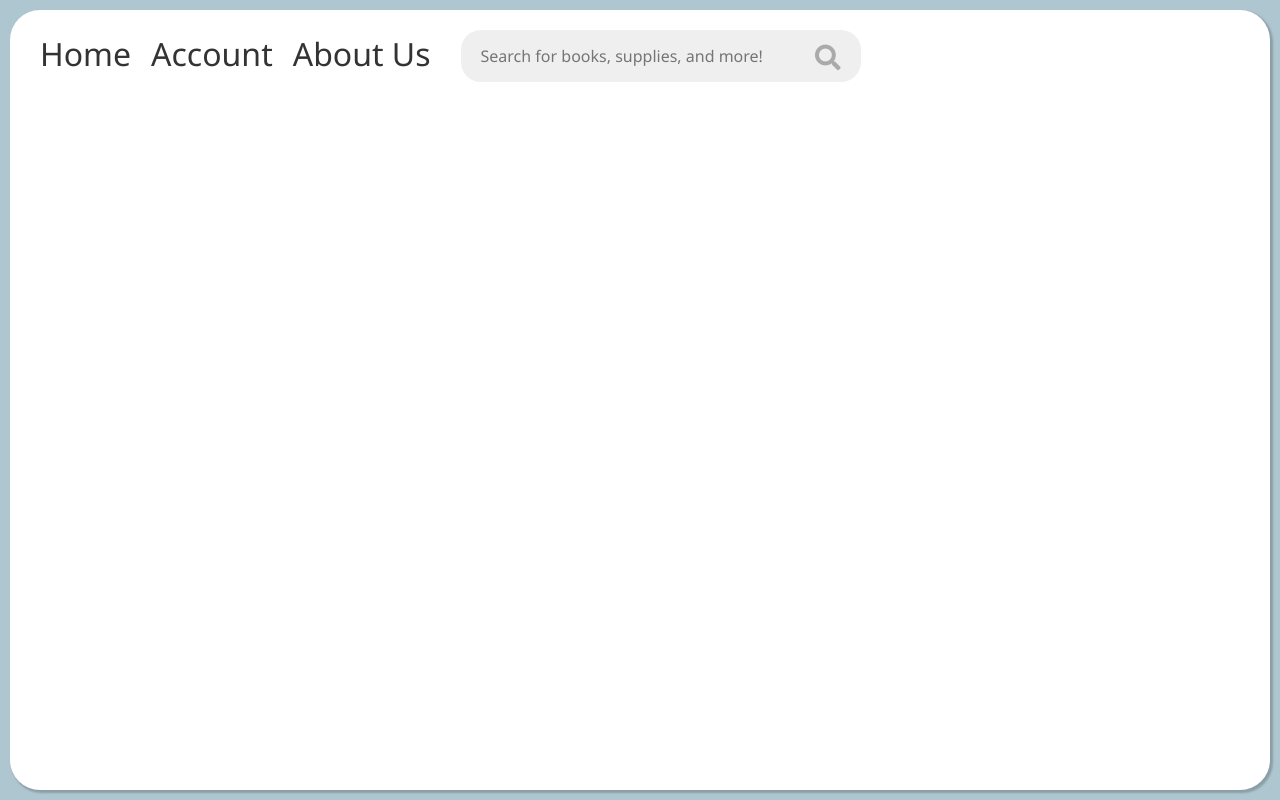
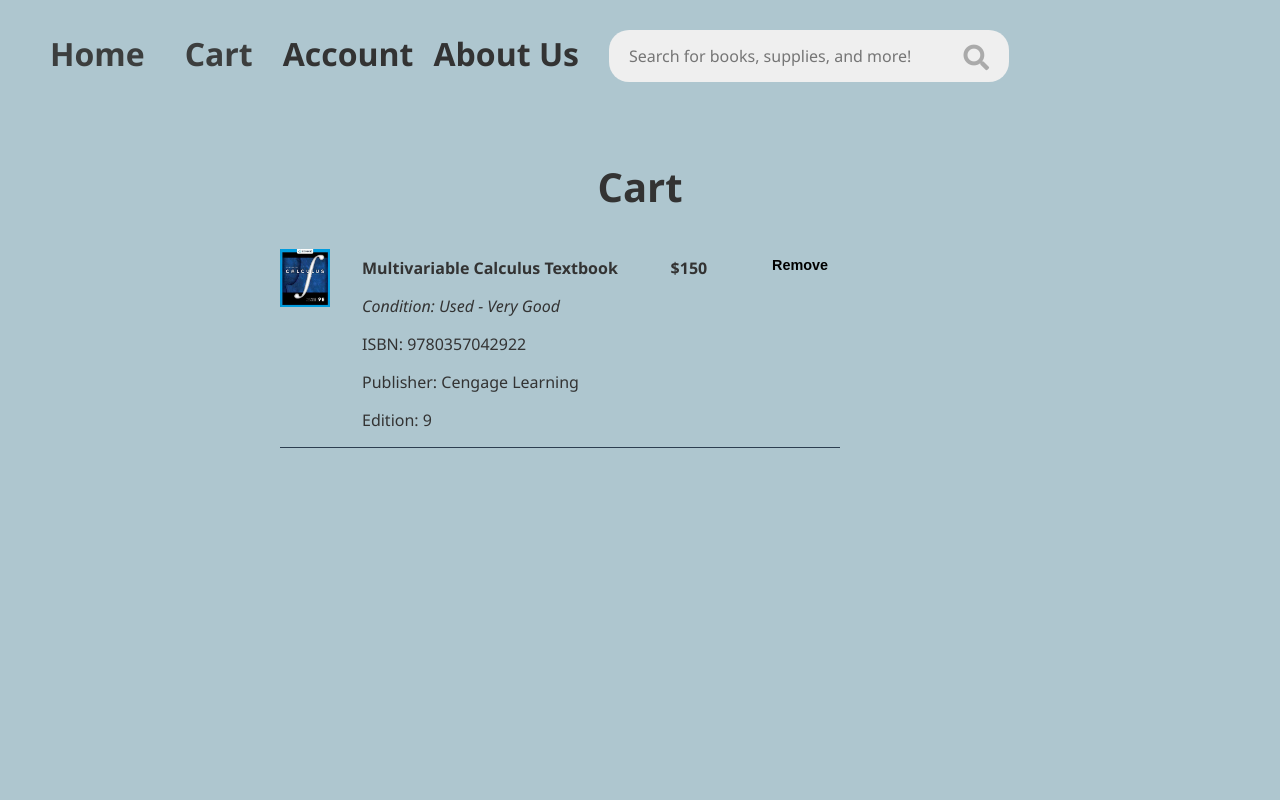
Before and after one commit to LoveishSarolia/rebooks, a Vue app: page /cart in a window 1280 px wide. Built offline with nearby package versions, Linux system fonts and the light colour scheme.

Commit message:
Created product page, fixed links, added basic cart functionality, fixed errors, made navigation smoother

```diff
--- a/package.json
+++ b/package.json
@@ -10,7 +10,8 @@
   "dependencies": {
     "core-js": "^3.6.5",
     "vue": "^2.6.11",
-    "vue-router": "^3.3.4"
+    "vue-router": "^3.3.4",
+    "vuex": "^3.4.0"
   },
   "devDependencies": {
     "@vue/cli-plugin-babel": "~4.4.0",
--- a/src/App.vue
+++ b/src/App.vue
@@ -59,14 +59,14 @@ body {
   height: calc(100vh - 20px);
   padding: 10px;
   color: #333;
-  overflow: hidden;
+  overflow: auto;
 }
 .top-bar {
   display: flex;
   width: 100%;
 }
 #navigation-icon {
-  padding: 10px 10px 20px;
+  padding: 10px 10px 10px;
   margin-right: 10px;
   cursor: pointer;
   i {
@@ -79,9 +79,7 @@ body {
   width: calc(100% - 60px);
   height: calc(100vh - 60px);
   padding: 20px;
-  background-color: #fff;
-  border-radius: 30px;
-  box-shadow: 2px 2px 2px 1px rgba(0, 0, 0, 0.2);
+  background-color: #aec6cf;
   transition: 1s transform cubic-bezier(0,.12,.14,1);
 }
 .open {
--- /dev/null
+++ b/src/components/Cart.vue
@@ -0,0 +1,72 @@
+<template>
+  <div class="wrapper">
+    <h1>Cart</h1>
+    <ul class="cart-contents">
+      <li class="flex-col cart-contents__item" v-for="item in cart" :key="item">
+        <img :src="imagePath(item)" class="thumbnail" alt="">
+        <div class="flex-col cart-contents__item-extras">
+          <div>
+            <p><b>{{ item.name }}</b></p>
+            <p><em>Condition: {{ item.details.condition }}</em></p>
+            <p>ISBN: {{ item.isbn }}</p>
+            <p>Publisher: {{ item.details.publisher }}</p>
+            <p>Edition: {{ item.details.edition }}</p>
+          </div>
+          <p><b>${{ item.price }}</b></p>
+          <button @click="removeFromCart(item.isbn)"
+          class="button cart-contents__button-remove">
+          Remove
+          </button>
+        </div>
+      </li>
+    </ul>
+  </div>
+</template>
+
+<script>
+export default {
+  name: 'cart',
+  computed: {
+    cart() {
+      return this.$store.getters.cart
+    }
+  },
+  methods: {
+    imagePath(product) {
+      let img = require(`../assets/img/products/${product.image}`);
+      return img
+    },
+    removeFromCart(productID) {
+      this.$store.dispatch('removeFromCart', productID)
+    }
+  }
+};
+</script>
+
+<style>
+.cart-contents {
+  width: 70%;
+  @media only screen and (max-width: 832px) {
+    width: 100%;
+  }
+}
+.cart-contents__item {
+  width: 100%;
+  border-bottom: 1px solid #2c3e50;
+}
+.cart-contents__item-extras {
+  flex: 2;
+  justify-content: space-between;
+  margin-left: 2rem;
+}
+.cart-contents__button-remove {
+  margin-top: 0.5rem;
+  &:hover {
+    color: red;
+  }
+}
+.thumbnail{
+  max-width: 50px;
+  margin-top: 0.5rem;
+}
+</style>
--- a/src/components/Home.vue
+++ b/src/components/Home.vue
@@ -1,13 +1,14 @@
 <template>
     <section class="wrapper">
+      <h1>Rebooks</h1>
       <h2>Shop for Textbooks</h2>
       <ul class="featured-items">
-        <li v-for="product in products" :key="product.id" class="featured-items__item">
-          <router-link :to="productLink(product)">
+        <li v-for="product in products" :key="product.isbn" class="featured-items__item">
+          <router-link :to="{name: 'product', params: {isbn: product.isbn}}">
             <img class="product-image" :src="imagePath(product)" alt="">
             <p class="product-title">{{ product.name }}</p>
+          </router-link>
             <p><em>${{ product.price }}</em></p>
-          </router-link>
         </li>
       </ul>
     </section>
@@ -15,12 +16,12 @@
 
 
 <script>
-import productData from "../extra/products.js";
+import productData from "../store.js";
 export default {
   name: 'home',
   data() {
     return {
-      products: productData.state.products,
+      products: productData.state.products
     }
   },
   methods: {
@@ -29,22 +30,28 @@ export default {
       return link
     },
     imagePath(product) {
-      console.log('>product>!!!!!!!!!',product);
-      let photo = require(`../assets/img/products/${product.image[0]}`);
-      console.log('>>>>>>>>>>>>>>>>>>>>>>>>>>>>>>>>>', photo);
-      return photo
+      let img = require(`../assets/img/products/${product.image}`);
+      return img
     }
   }
 };
 </script>
 
 <style lang="scss">
+h1 {
+  text-align: center;
+  font-size: 250%;
+}
+h2 {
+  text-align: center;
+  font-size: 150%;
+}
 .wrapper {
   max-width: 800px;
   margin: 0 auto;
   @media only screen and (max-width: 832px) {
     max-width: 100%;
-    padding: 1rem;
+    padding: 0.25rem;
     text-align: center;
   }
 }
--- a/src/components/Navigation.vue
+++ b/src/components/Navigation.vue
@@ -1,7 +1,8 @@
 <template>
   <div id="navigation">
     <ul>
-      <li>Home</li>
+      <li><router-link class="navLink" to='/'>Home</router-link></li>
+      <li><router-link class="navLink" to='/cart'>Cart</router-link></li>
       <li>Account</li>
       <li>About Us</li>
     </ul>
@@ -12,9 +13,7 @@
   </div>
 </template>
 
-<script>
-export default {};
-</script>
+<script/>
 
 <style lang="scss" scoped>
 #navigation {
@@ -28,10 +27,11 @@ export default {};
     margin: 0 20px 0 0;
     li {
       font-size: 2rem;
+      font-weight: bold;
       padding: 2px 10px;
       cursor: pointer;
       &:hover {
-        color: #aec6cf;
+        color: #efefef;
       }
     }
   }
@@ -60,4 +60,16 @@ export default {};
     }
   }
 }
+.navLink {
+  font-size: 2rem;
+  font-weight: bold;
+  padding: 2px 10px;
+  cursor: pointer;
+  &:link, &:visited {
+    color: #3c3e3e;
+  };
+  &:hover {
+    color: #ffffff;
+  };
+}
 </style>
--- a/src/components/NavigationMobile.vue
+++ b/src/components/NavigationMobile.vue
@@ -5,10 +5,10 @@
       <i class="fas fa-search"></i>
     </div>
     <ul>
-      <li>Home</li>
+      <li><router-link class="navLink" to='/'>Home</router-link></li>
+      <li><router-link class="navLink" to='/cart'>Cart</router-link></li>
       <li>Account</li>
-      <li>About Us</li>
-    </ul>
+      <li>About Us</li>    </ul>
     <div class="social-media">
       <i class="fab fa-twitter"></i>
       <i class="fab fa-instagram"></i>
@@ -17,9 +17,7 @@
   </div>
 </template>
 
-<script>
-export default {};
-</script>
+<script/>
 
 <style lang="scss" scoped>
 #navigation-mobile {
@@ -50,18 +48,22 @@ export default {};
       width: 180px;
       padding: 10px 50px 10px 20px;
       margin: 0;
-      border-radius: 20px;
-      background-color: #efefef;
+      border-radius: 10px;
+      background-color: #3c3e3e;
       font-family: "Segoe UI", Tahoma;
       font-size: 1rem;
+      color: #ffffff;
     }
     i {
       position: absolute;
       right: 5px;
-      top: 10px;
+      top: 7px;
       font-size: 1.6rem;
-      color: #aaa;
+      color: #ffffff;
       cursor: pointer;
+    }
+    ::placeholder {
+      color: white;
     }
   }
   .social-media {
@@ -70,9 +72,21 @@ export default {};
     bottom: 20px;
     i {
       margin: 0 20px 0 0;
-      color: #fff;
+      color: #ffffff;
       font-size: 2rem;
     }
   }
 }
+.navLink {
+  font-size: 2rem;
+  font-weight: bold;
+  padding: 2px 10px;
+  cursor: pointer;
+  &:link, &:visited {
+    color: #ffffff;
+  };
+  &:hover {
+    color: #3c3e3e;
+  }
+}
 </style>
--- a/src/components/Product.vue
+++ b/src/components/Product.vue
@@ -1,7 +1,22 @@
 <template>
   <div>
     <section class="wrapper">
-      <h2>{{ product.name }}</h2>
+      <div class="flex-col">
+        <img class="flex-col2" :src="imagePath(product)" alt="">
+        <div class="flex-col2">
+          <h2>{{ product.name }}</h2>
+          <button @click="addToCart" class="button button-color">Add to Cart</button>
+          <p>Price: ${{ product.price }}</p>
+          <p>Condition: {{ product.details.condition }}</p>
+          <p><em>Seller: {{ product.details.seller }}</em></p>
+          <h3>Details</h3>
+          <ul>
+            <li>Publisher: {{ product.details.publisher }}</li>
+            <li>Edition: {{ product.details.edition }}</li>
+            <li v-if="product.details.extraInfo">Additional Information: {{ product.details.extraInfo }}</li>
+          </ul>
+        </div>
+      </div>
     </section>
   </div>
 </template>
@@ -11,11 +26,55 @@ export default {
   name: 'product',
   data() {
     return {
-      product: this.$store.getters.product(this.$route.params.id)
+      product: this.$store.getters.product(this.$route.params.isbn)
+    }
+  },
+  methods: {
+    imagePath(product) {
+      let img = require(`../assets/img/products/${product.image}`);
+      return img
+    },
+    addToCart() {
+      this.$store.dispatch('addToCart', this.$route.params.isbn)
     }
   }
-}
+};
 </script>
 
 <style lang="scss">
+.flex-col {
+  display: flex;
+  align-items: flex-start;
+}
+.flex-col2 {
+  width: 50%;
+  padding: 50px 50px 0 0;
+  text-align: left;
+}
+.button {
+  padding: 0.5rem 0.75rem;
+  border-radius: 3px;
+  border: none;
+  background-color: transparent;
+  font-size: 0.9rem;
+  font-weight: bold;
+  cursor: pointer;
+  transition: all 0.15s ease;
+}
+.button-color {
+  background-color: #2c3e50;
+  color: #ffffff;
+  &:hover, &:focus {
+    background-color:#42b983
+  }
+}
+a {
+    text-decoration: none;
+}
+a:link, a:visited {
+  color: #111;
+}
+a:hover {
+    color: #ffffff;
+}
 </style>
--- a/src/main.js
+++ b/src/main.js
@@ -1,9 +1,11 @@
 import Vue from 'vue'
 import App from './App.vue'
 import VueRouter from 'vue-router'
-
+import store from './store.js'
 import Home from './components/Home.vue';
 import Product from './components/Product.vue';
+import About from './components/About.vue'
+import Cart from './components/Cart.vue'
 
 Vue.config.productionTip = false
 Vue.use(VueRouter)
@@ -14,25 +16,28 @@ const router = new VueRouter({
     {
       path: '/',
       name: 'home',
-      component: Home,
+      component: Home
     },
     {
       path: '/products/:isbn',
       name: 'product',
-      component: Product,
+      component: Product
     },
-    // {
-    //   path: '/about',
-    //   name: 'about',
-    //   // route level code-splitting
-    //   // this generates a separate chunk (about.[hash].js) for this route
-    //   // which is lazy-loaded when the route is visited.
-    //   component: () => import(/* webpackChunkName: "about" */ './components/About.vue'),
-    // },
+    {
+      path: '/cart/',
+      name: 'cart',
+      component: Cart
+    },
+    {
+      path: '/about',
+      name: 'about',
+      component: About
+    }
   ]
 });
 
 new Vue({
   render: h => h(App),
-  router
+  router,
+  store,
 }).$mount('#app')
--- a/src/store.js
+++ b/src/store.js
@@ -5,7 +5,7 @@ Vue.use(Vuex);
 
 export default new Vuex.Store({
   state: {
-    cart: [],
+    cart: [9780357042922],
     products: [
       {
         name: "Organic Chemistry Textbook",
@@ -13,11 +13,13 @@ export default new Vuex.Store({
         price: 75,
         dateAdded: "Fri Jun 19 2020 20:00:00 GMT-0400 (Eastern Daylight Time)",
         category: "Textbooks",
+        quantity: 1,
         details: {
           publisher: "Pearson",
           edition: 8,
           seller: "Morgan E.",
-          condition: "Used - Good"
+          condition: "Used - Good",
+          extraInfo: "Spine is ripped but still bound"
         },
         image: [
           '9781292160450.jpg'
@@ -29,11 +31,13 @@ export default new Vuex.Store({
         price: 150,
         dateAdded: "Sat Jun 20 2020 16:00:00 GMT-0400 (Eastern Daylight Time)",
         category: "Textbooks",
+        quantity: 1,
         details: {
           publisher: "Cengage Learning",
           edition: 9,
           seller: "Hamilton W.",
-          condition: "Used - Very Good"
+          condition: "Used - Very Good",
+          extraInfo: undefined
         },
         image: [
           '9780357042922.jpg'
@@ -45,11 +49,13 @@ export default new Vuex.Store({
         price: 50,
         dateAdded: "Fri Jun 19 2020 10:00:00 GMT-0400 (Eastern Daylight Time)",
         category: "Textbooks",
+        quantity: 1,
         details: {
           publisher: "Pearson",
           edition: 12,
           seller: "Nicholas R.",
-          condition: "Used - Acceptable"
+          condition: "Used - Acceptable",
+          extraInfo: "Cover is scuffed and some pages have coffee stains"
         },
         image: [
           '9780321909107.jpg'
@@ -58,9 +64,42 @@ export default new Vuex.Store({
     ]
   },
   mutations: {
-
+    addToCart(state, payload) {
+      state.cart.push(Number(payload))
+    },
+    decrementInventory(state, payload) {
+      let product = state.products.find(product => product.isbn === Number(payload))
+      product.quantity--;
+    },
+    removeFromCart(state, payload) {
+      let deleteIndex = state.cart.indexOf(Number(payload));
+      state.cart.splice(deleteIndex, 1)
+    },
+    incrementInventory(state, payload) {
+      let product = state.products.find(product => product.isbn === Number(payload))
+      product.quantity++;
+    }
   },
   actions: {
-
+    addToCart({ commit }, payload) {
+      commit('addToCart', payload)
+      commit('decrementInventory', payload)
+    },
+    removeFromCart({ commit }, payload) {
+      commit('removeFromCart', payload)
+      commit('incrementInventory', payload)
+    }
+  },
+  getters: {
+    product: (state) => (isbn) => {
+      return state.products.filter(p => p.isbn === Number(isbn))[0]
+    },
+    cart: (state) => {
+      return state.cart.map(
+        productID => state.products.find(
+          product => product.isbn === productID
+        )
+      )
+    }
   }
 });
```
Also changed, not shown: src/components/About.vue (added).
